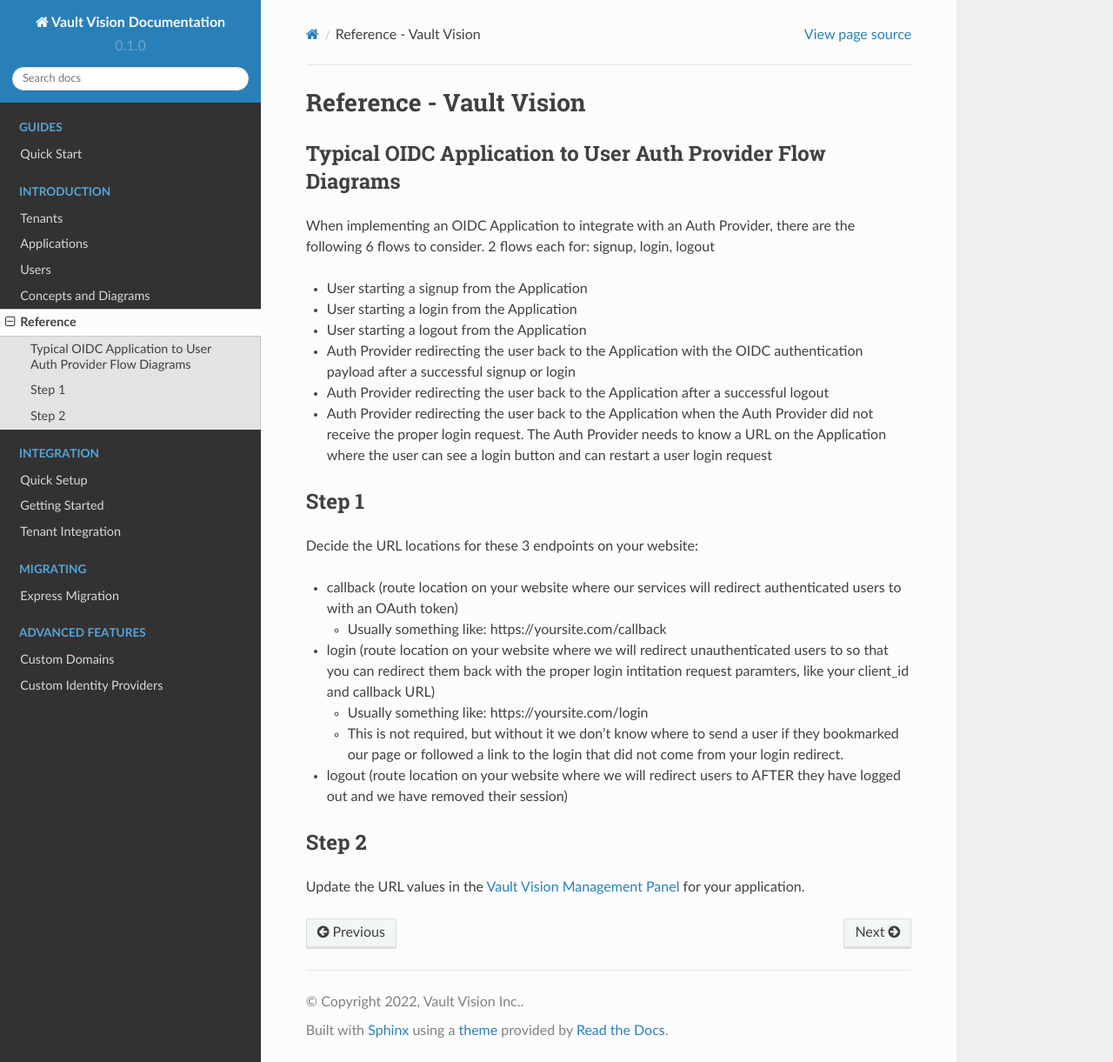
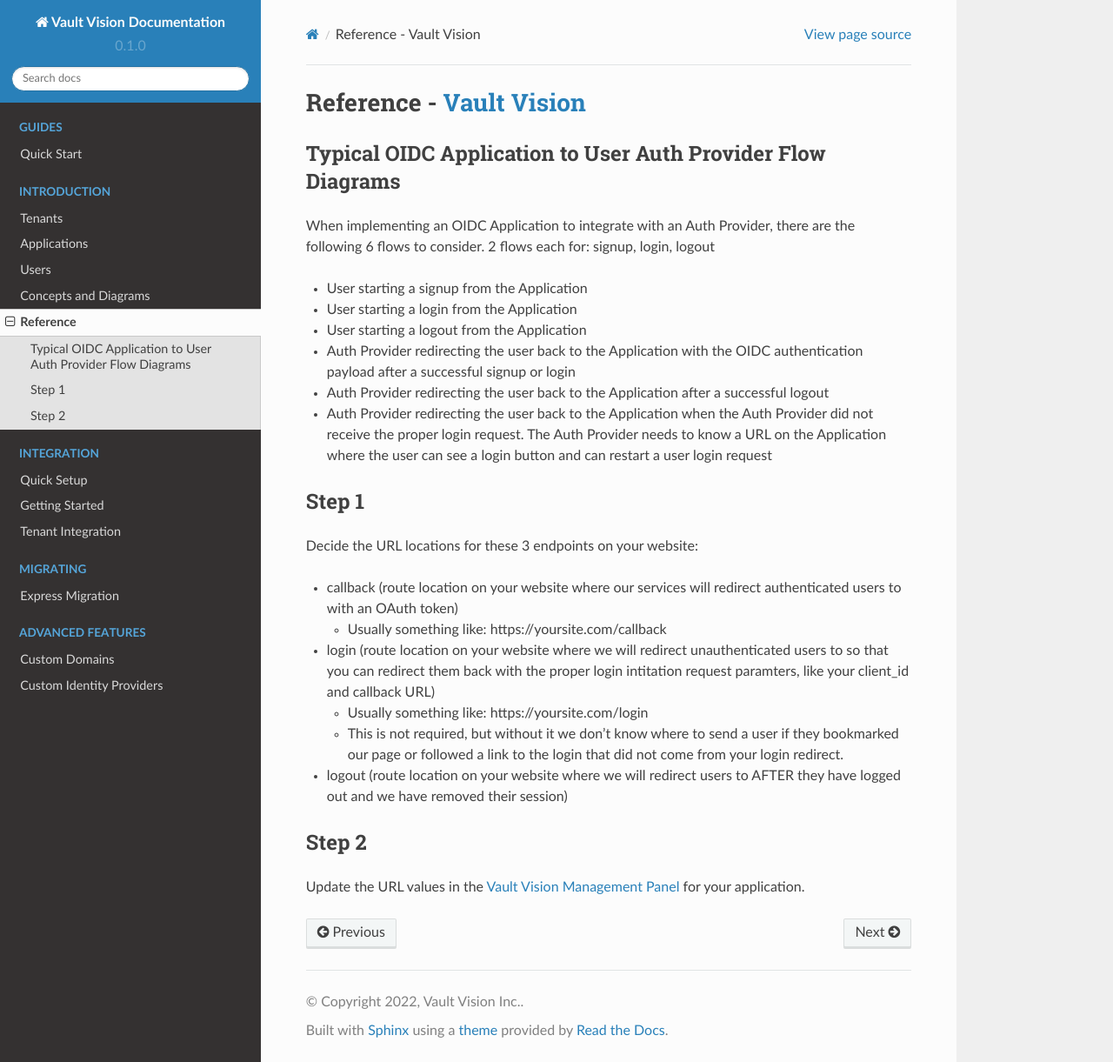
Before and after one commit to vaultvision/docs, a Sphinx documentation site: the page built from docs/source/reference.md, in a window 1280 px wide and 1221 px high. Shown: the whole window at 87% size. Built offline with Sphinx 7.4.7 and the Read the Docs theme 2.0.0, drawn with Linux system fonts in a browser that asks for light colours; part of the change alters nothing that is shown.

```diff
--- a/docs/source/reference.md
+++ b/docs/source/reference.md
@@ -1,4 +1,4 @@
-Reference - Vault Vision
+Reference - [Vault Vision](https://vaultvision.com)
 ==================
 
 ## Typical OIDC Application to User Auth Provider Flow Diagrams
```
